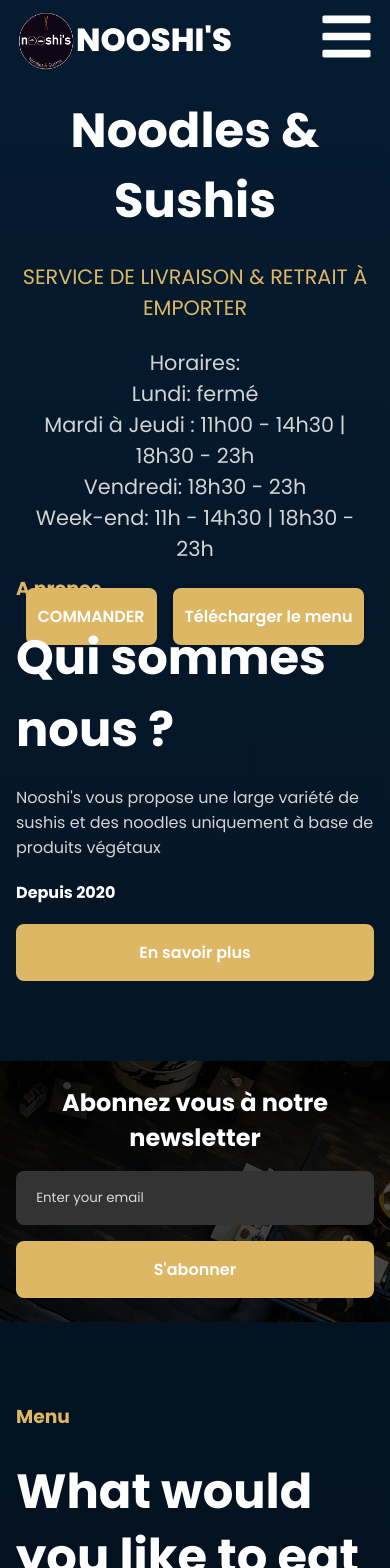
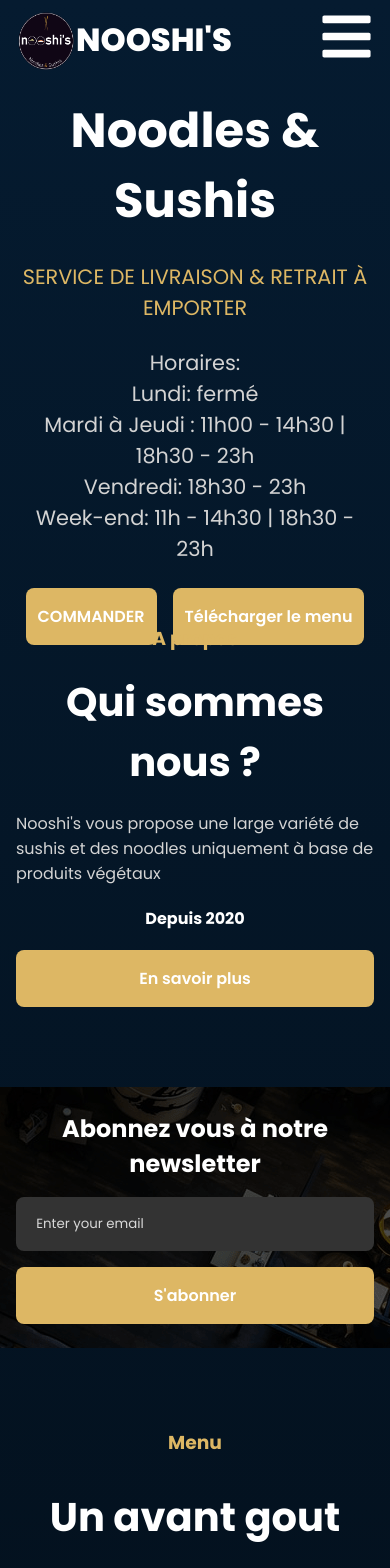
Before and after one commit to cino77940/Nooshis_react, a Next.js app: page / in a window 390 px wide. Shown: the top 1568 px of the page. Built offline with nearby package versions, Linux system fonts and the light colour scheme.

Commit message:
responsive v2.0.0

```diff
--- a/sections/About.module.css
+++ b/sections/About.module.css
@@ -41,10 +41,11 @@
 
     #about>.text {
         padding: 1rem;
+        text-align: center;
     }
 
     .text>h1 {
-        font-size: 3em;
+        font-size: 2.5rem;
     }
 
     #about>.image {
--- a/sections/Hero.module.css
+++ b/sections/Hero.module.css
@@ -130,6 +130,6 @@
     }
 
     #hero {
-        margin-bottom: -350px;
+        margin-bottom: -300px;
     }
 }
--- a/sections/Menu.js
+++ b/sections/Menu.js
@@ -12,7 +12,7 @@
     return (
         <Container id={styles.menu}>
             <h3>Menu</h3>
-            <h1>What would you like to eat ?</h1>
+            <h1>Un avant gout</h1>
             <MenuCard>
                 <MenuHeader>
                     <h2>Pizza</h2>
@@ -45,7 +45,7 @@
                     price="9.99"
                 />
             </MenuCard>
-            <PrimaryButton onClick={()=>router.push("/menu")}>View full menu</PrimaryButton>
+            <PrimaryButton onClick={()=>router.push("/menu")}>Menu complet</PrimaryButton>
         </Container>
     )
 }
--- a/sections/Menu.module.css
+++ b/sections/Menu.module.css
@@ -19,6 +19,11 @@
 @media screen and (max-width: 768px) {
     #menu>h1 {
         width: 100%;
-        font-size: 3em;
+        font-size: 2.5rem;
+        text-align: center;
+    }
+
+    #menu>h3 {
+        text-align: center;
     }
 }
```
